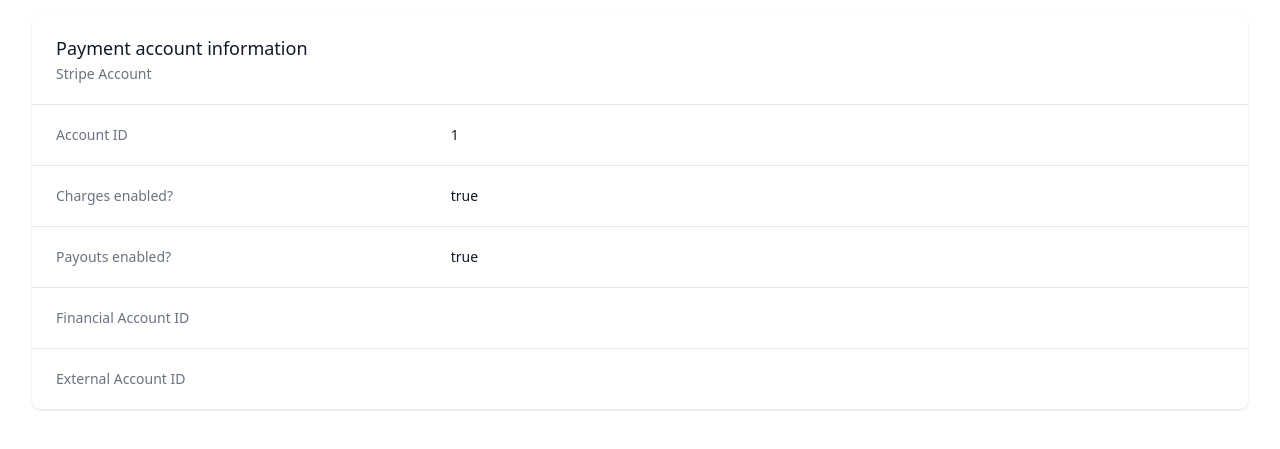
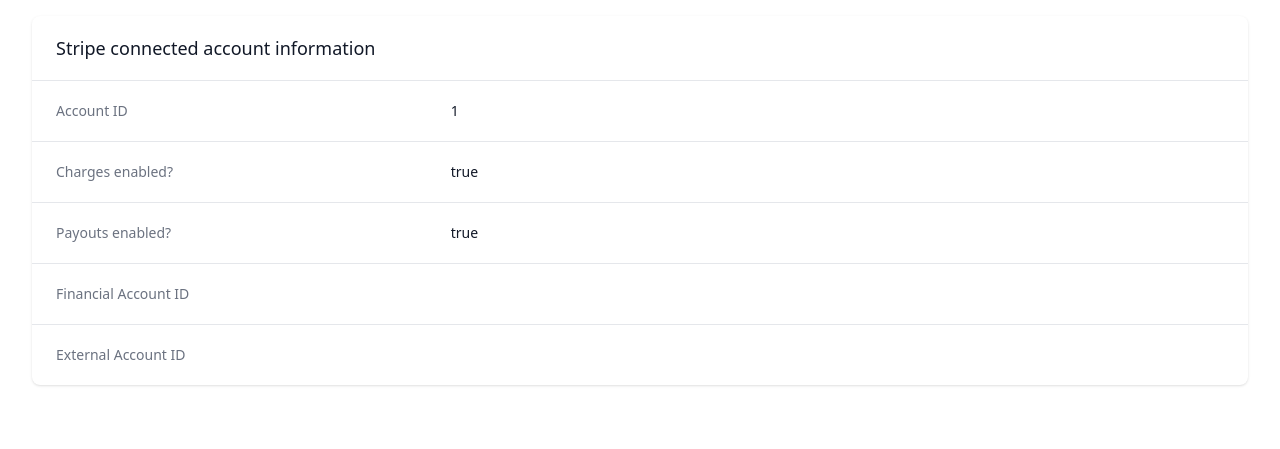
Before and after one commit to paragonhastile/challenge, a Rails app: page /accounts in a window 1280 px wide. Shown: the part 143-592 px from the top of the page. Run offline with Rails 7, Linux system fonts and the light colour scheme; a user stored in the database is signed in; tables that the repository leaves empty hold one stand-in row (values such as "Sample post"); some libraries are stand-ins or nearby versions.

Commit message:
verbiage clarity

```diff
--- a/polidat/app/views/accounts/index.html.erb
+++ b/polidat/app/views/accounts/index.html.erb
@@ -15,8 +15,7 @@
 
     <div class="bg-white shadow overflow-hidden sm:rounded-lg mt-4">
       <div class="px-4 py-5 sm:px-6">
-        <h3 class="text-lg leading-6 font-medium text-gray-900">Payment account information</h3>
-        <p class="mt-1 max-w-2xl text-sm text-gray-500">Stripe Account</p>
+        <h3 class="text-lg leading-6 font-medium text-gray-900">Stripe connected account information</h3>
       </div>
       <div class="border-t border-gray-200 px-4 py-5 sm:p-0">
         <dl class="sm:divide-y sm:divide-gray-200">
```
